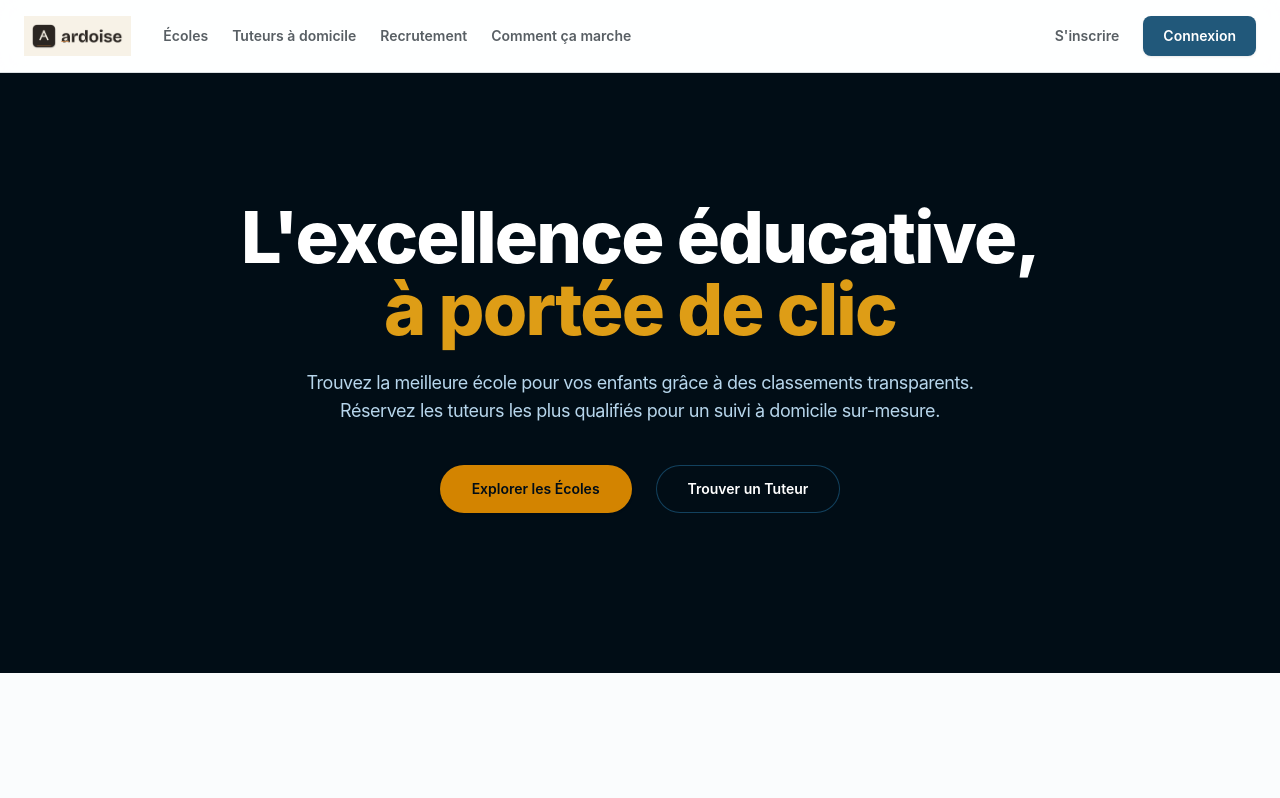
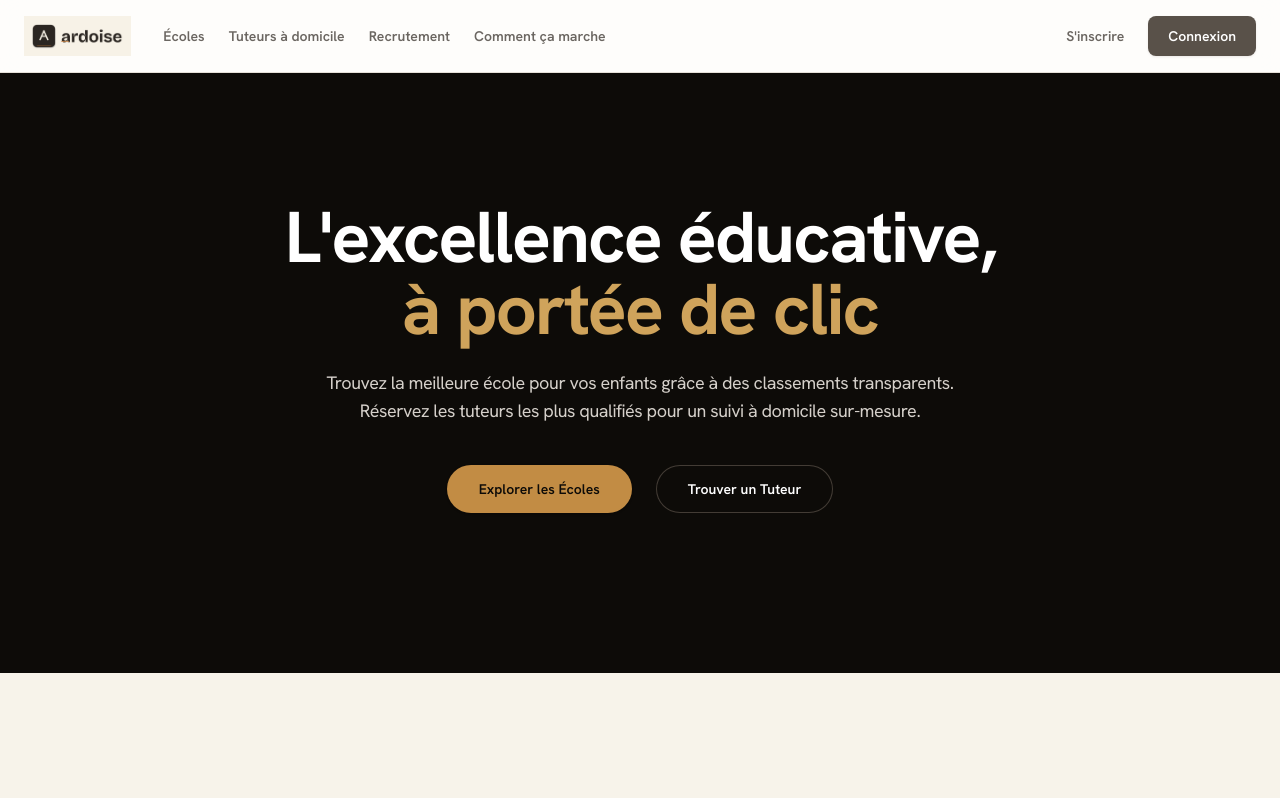
Before and after one commit to soyames/ardoisesite, a React (Vite) app: page / in a window 1280 px wide. Shown: the top 798 px of the page. Built offline with nearby package versions, Linux system fonts and the light colour scheme; no server answers.

Commit message:
feat: Academic Precision rebrand tokens
New color/typography/dark-mode CSS custom properties applied
platform-wide - shared components (Card, Badge, StatCard) already
reference these via Tailwind utilities bound to the tokens, so they
pick up the rebrand automatically.

```diff
--- a/index.html
+++ b/index.html
@@ -5,9 +5,24 @@
     <link rel="icon" type="image/png" href="/favicon.png" />
     <link rel="apple-touch-icon" href="/icons/icon-192.png" />
     <meta name="viewport" content="width=device-width, initial-scale=1.0" />
-    <meta name="theme-color" content="#33475b" />
+    <meta name="theme-color" content="#2B2621" />
     <meta name="description" content="Ardoise -- gestion scolaire tout-en-un pour les etablissements prives au Benin." />
     <title>Ardoise</title>
+    <!--
+      Hanken Grotesk, the sole typeface of the Academic Precision
+      design system (see brand/DESIGN.md in the ardoise backend
+      repo). No font was actually being loaded before this (index.css
+      referenced "Inter" in its font-family stack, but nothing ever
+      fetched it, so browsers were silently falling back to the
+      system sans-serif) -- this is the first real loading mechanism,
+      added via the standard Google Fonts <link> approach.
+    -->
+    <link rel="preconnect" href="https://fonts.googleapis.com" />
+    <link rel="preconnect" href="https://fonts.gstatic.com" crossorigin />
+    <link
+      href="https://fonts.googleapis.com/css2?family=Hanken+Grotesk:wght@400;500;600;700&display=swap"
+      rel="stylesheet"
+    />
     <script src="https://cdn.fedapay.com/checkout.js?v=1.1.7"></script>
   </head>
   <body>
--- a/src/index.css
+++ b/src/index.css
@@ -12,9 +12,20 @@
   would carry it, since nothing downstream hardcodes a color).
 
   Palette reasoning: "ardoise" is French for slate/chalkboard, so
-  primary is a deep slate-blue (the board), and accent is a warm
-  chalk-gold (the chalk) -- legible, professional, not generic SaaS
-  blue-and-nothing-else.
+  primary is a deep warm charcoal (the board), and accent is a
+  terracotta-gold (the chalk) -- legible, professional, not generic
+  SaaS blue-and-nothing-else.
+
+  Palette source: brand/DESIGN.md ("Academic Precision") in the
+  ardoise backend repo. Primary derives from anchor #2B2621, accent
+  from #B37640, background from #F7F3EA, surface from #FFFFFF,
+  neutral (ink-muted) from #6B6661, and the danger ramp from the
+  Material-style error token #ba1a1a. Tonal ramps are generated in
+  OKLCH by holding each anchor's hue constant (or following its
+  original hue-twist curve, for accent) and scaling the chroma
+  envelope to match the anchor's chroma at the closest lightness
+  step -- see the ramp comments below for the exact anchor + scale
+  factor used.
 */
 /*
   Explicit source scoping: Tailwind v4's automatic content detection
@@ -28,32 +39,45 @@
 @import "tailwindcss" source("./");
 
 @theme {
-  --font-sans: "Inter", ui-sans-serif, system-ui, "Segoe UI", Roboto, sans-serif;
+  --font-sans: "Hanken Grotesk", ui-sans-serif, system-ui, "Segoe UI", Roboto, sans-serif;
 
-  /* Primary -- the chalkboard. Used for nav, primary actions, headers. */
-  --color-primary-50: oklch(0.97 0.012 240);
-  --color-primary-100: oklch(0.93 0.024 240);
-  --color-primary-200: oklch(0.86 0.045 240);
-  --color-primary-300: oklch(0.76 0.065 240);
-  --color-primary-400: oklch(0.64 0.08 240);
-  --color-primary-500: oklch(0.53 0.085 240);
-  --color-primary-600: oklch(0.44 0.08 240);
-  --color-primary-700: oklch(0.36 0.07 240);
-  --color-primary-800: oklch(0.28 0.055 240);
-  --color-primary-900: oklch(0.21 0.04 240);
-  --color-primary-950: oklch(0.15 0.03 240);
+  /* Primary -- the chalkboard, a deep warm charcoal (Academic Precision
+     anchor #2B2621 -> oklch(0.2724 0.0117 67.3)). Used for nav, primary
+     actions, headers. Ramp holds the anchor's hue (67.3) constant and
+     scales the old ramp's chroma envelope by 0.2129 (anchor chroma /
+     old chroma at the 800 step, the closest lightness match) so the
+     shape of the tonal curve is preserved but the saturation matches
+     this much more desaturated, near-neutral warm gray. */
+  --color-primary-50: oklch(0.97 0.0026 67.3);
+  --color-primary-100: oklch(0.93 0.0051 67.3);
+  --color-primary-200: oklch(0.86 0.0096 67.3);
+  --color-primary-300: oklch(0.76 0.0138 67.3);
+  --color-primary-400: oklch(0.64 0.017 67.3);
+  --color-primary-500: oklch(0.53 0.0181 67.3);
+  --color-primary-600: oklch(0.44 0.017 67.3);
+  --color-primary-700: oklch(0.36 0.0149 67.3);
+  --color-primary-800: oklch(0.28 0.0117 67.3);
+  --color-primary-900: oklch(0.21 0.0085 67.3);
+  --color-primary-950: oklch(0.15 0.0064 67.3);
 
-  /* Accent -- the chalk. Used sparingly: CTAs, highlights, active states. */
-  --color-accent-50: oklch(0.97 0.03 85);
-  --color-accent-100: oklch(0.93 0.06 85);
-  --color-accent-200: oklch(0.87 0.1 85);
-  --color-accent-300: oklch(0.8 0.13 82);
-  --color-accent-400: oklch(0.74 0.15 78);
-  --color-accent-500: oklch(0.68 0.16 72);
-  --color-accent-600: oklch(0.58 0.15 62);
-  --color-accent-700: oklch(0.48 0.13 55);
-  --color-accent-800: oklch(0.38 0.1 50);
-  --color-accent-900: oklch(0.3 0.08 48);
+  /* Accent -- the chalk, a terracotta-gold (Academic Precision anchor
+     #B37640 -> oklch(0.6188 0.1038 60.5)). Used sparingly: CTAs,
+     highlights, active states. The original ramp already used a hue
+     twist (85 at the light end down to 48 at the dark end, i.e. gold
+     lightening to terracotta darkening); that curve happens to pass
+     within ~1.5deg of the anchor's hue at the closest lightness step
+     (600), so it's kept as-is. Chroma is scaled by 0.6922 (anchor
+     chroma / old chroma at that same 600 step). */
+  --color-accent-50: oklch(0.97 0.0208 85);
+  --color-accent-100: oklch(0.93 0.0415 85);
+  --color-accent-200: oklch(0.87 0.0692 85);
+  --color-accent-300: oklch(0.8 0.09 82);
+  --color-accent-400: oklch(0.74 0.1038 78);
+  --color-accent-500: oklch(0.68 0.1108 72);
+  --color-accent-600: oklch(0.58 0.1038 62);
+  --color-accent-700: oklch(0.48 0.09 55);
+  --color-accent-800: oklch(0.38 0.0692 50);
+  --color-accent-900: oklch(0.3 0.0554 48);
 
   /* Semantic status colors -- used for badges, alerts, approval states
      (pending/approved/rejected show up a lot across the school's
@@ -68,10 +92,15 @@
   --color-warning-600: oklch(0.6 0.15 75);
   --color-warning-700: oklch(0.48 0.13 65);
 
-  --color-danger-50: oklch(0.96 0.03 25);
-  --color-danger-500: oklch(0.58 0.19 25);
-  --color-danger-600: oklch(0.5 0.19 25);
-  --color-danger-700: oklch(0.42 0.18 25);
+  /* Danger -- mapped to Academic Precision's error token (#ba1a1a ->
+     oklch(0.506 0.1927 27.7)), which sits almost exactly on the old
+     600 step already (old L 0.5 vs anchor L 0.506). Hue nudged from
+     25 to 27.7 and chroma scaled by 1.014 (near-identity) to land
+     the anchor precisely at 600. */
+  --color-danger-50: oklch(0.96 0.0304 27.7);
+  --color-danger-500: oklch(0.58 0.1927 27.7);
+  --color-danger-600: oklch(0.5 0.1927 27.7);
+  --color-danger-700: oklch(0.42 0.1825 27.7);
 
   --color-info-50: oklch(0.96 0.02 235);
   --color-info-500: oklch(0.58 0.12 235);
@@ -87,8 +116,12 @@
   --radius-card: 0.75rem;
   --radius-control: 0.5rem;
 
-  --shadow-card: 0 1px 2px 0 oklch(0.2 0 0 / 0.04), 0 1px 3px 0 oklch(0.2 0 0 / 0.06);
-  --shadow-elevated: 0 4px 8px -2px oklch(0.2 0 0 / 0.08), 0 2px 4px -2px oklch(0.2 0 0 / 0.04);
+  /* DESIGN.md: "Shadows should be low-opacity (10%) using the Primary
+     color (#2B2621) as the tint, never pure black." Same alpha/blur
+     values as before, tint swapped from neutral black to primary's
+     hue. */
+  --shadow-card: 0 1px 2px 0 oklch(0.27 0.012 67.3 / 0.04), 0 1px 3px 0 oklch(0.27 0.012 67.3 / 0.06);
+  --shadow-elevated: 0 4px 8px -2px oklch(0.27 0.012 67.3 / 0.08), 0 2px 4px -2px oklch(0.27 0.012 67.3 / 0.04);
 }
 
 @layer base {
@@ -97,24 +130,69 @@
   }
 
   :root {
-    --theme-surface: oklch(0.99 0.002 240);
+    /* Light theme, mapped straight from DESIGN.md's own tokens:
+       surface = Background #F7F3EA, surface-raised = Surface #FFFFFF
+       (cards/tables/inputs), border = the #E5E1D8 card-border value
+       from the Components section, ink = Primary #2B2621 (headings/
+       nav/text), ink-muted = Neutral #6B6661 (secondary text/icons). */
+    --theme-surface: oklch(0.9648 0.0127 86.83);
     --theme-surface-raised: oklch(1 0 0);
-    --theme-border: oklch(0.9 0.006 240);
-    --theme-ink: oklch(0.22 0.015 240);
-    --theme-ink-muted: oklch(0.48 0.012 240);
+    --theme-border: oklch(0.9104 0.0129 86.83);
+    --theme-ink: oklch(0.2724 0.0117 67.3);
+    --theme-ink-muted: oklch(0.5133 0.01 67.6);
 
-    --shadow-card: 0 4px 6px -1px oklch(0 0 0 / 0.05), 0 2px 4px -2px oklch(0 0 0 / 0.05);
-    --shadow-elevated: 0 10px 15px -3px oklch(0 0 0 / 0.08), 0 4px 6px -4px oklch(0 0 0 / 0.08);
+    --shadow-card: 0 4px 6px -1px oklch(0.27 0.012 67.3 / 0.05), 0 2px 4px -2px oklch(0.27 0.012 67.3 / 0.05);
+    --shadow-elevated: 0 10px 15px -3px oklch(0.27 0.012 67.3 / 0.08), 0 4px 6px -4px oklch(0.27 0.012 67.3 / 0.08);
   }
 
   @media (prefers-color-scheme: dark) {
     :root {
-      --theme-surface: oklch(0.12 0.02 240);
-      --theme-surface-raised: oklch(0.17 0.03 240);
-      --theme-border: oklch(0.24 0.04 240);
-      --theme-ink: oklch(0.97 0.01 240);
-      --theme-ink-muted: oklch(0.7 0.03 240);
+      /* Dark theme -- not a value-invert. Luminance relationship is
+         flipped properly: base surface is the darkest layer, raised
+         surfaces (cards/inputs) step UP in lightness above it (the
+         opposite of light mode, where raised is brighter/white and
+         base is the dimmer cream). Hue stays the same warm ~60-67deg
+         family as the light palette so it still reads as the same
+         charcoal/terracotta system, just re-lit.
 
+         ink/ink-muted are taken directly from DESIGN.md's own dark-
+         surface YAML tokens: inverse-on-surface (#f7efe9, a warm
+         off-white -- never pure #fff, per the brief) for primary
+         text, inverse-primary (#cec5bd, a muted warm light gray) for
+         secondary text. surface/surface-raised/border don't have a
+         DESIGN.md dark equivalent to source from (the brief only
+         defines a light scheme), so they're hand-tuned: L 0.16 for
+         the page background, L 0.23 for raised cards (a full step up
+         so cards actually read as "elevated" against the page, not
+         near-invisible), L 0.44 for borders/dividers.
+
+         Contrast checked against WCAG relative luminance: ink on
+         surface ~17:1, ink-muted on surface ~11:1, ink on raised
+         ~15:1 -- all comfortably AAA for body text in a data-dense
+         table/form UI. Border-on-surface lands ~2.4-2.7:1, which is
+         below the strict 3:1 non-text-contrast guideline, but it
+         matches the light theme's own border, which is even more
+         subtle (~1.3:1 against its raised surface) by deliberate
+         "structure without visual clutter" design intent -- see
+         DESIGN.md's Outlines guidance. Flagging this as a judgment
+         call rather than silently deciding: if dark-mode dividers
+         prove too faint in practice, --theme-border's L can be
+         raised (e.g. to ~0.50-0.54) to clear 3:1 without touching
+         hue/chroma. */
+      --theme-surface: oklch(0.16 0.008 67);
+      --theme-surface-raised: oklch(0.23 0.012 67);
+      --theme-border: oklch(0.44 0.022 58);
+      --theme-ink: oklch(0.9567 0.0118 59.57);
+      --theme-ink-muted: oklch(0.8285 0.015 64.3);
+
+      /* Dark-mode shadows are left as neutral black (unlike the
+         primary-tinted light-mode shadows above) -- DESIGN.md's
+         "never pure black" shadow guidance is written for elevation
+         on a light cream background; against an already-dark warm
+         charcoal surface a primary-tinted shadow would barely
+         register, and plain black remains the standard, correct
+         choice for dark-UI elevation. Alpha values unchanged from
+         before. */
       --shadow-card: 0 4px 6px -1px oklch(0 0 0 / 0.3), 0 2px 4px -2px oklch(0 0 0 / 0.3);
       --shadow-elevated: 0 10px 15px -3px oklch(0 0 0 / 0.4), 0 4px 6px -4px oklch(0 0 0 / 0.4);
     }
--- a/vite.config.js
+++ b/vite.config.js
@@ -19,8 +19,8 @@ export default defineConfig({
         name: 'Ardoise',
         short_name: 'Ardoise',
         description: 'Gestion scolaire tout-en-un pour les etablissements prives au Benin.',
-        theme_color: '#33475b',
-        background_color: '#ffffff',
+        theme_color: '#2B2621',
+        background_color: '#F7F3EA',
         display: 'standalone',
         start_url: '/',
         scope: '/',
```
